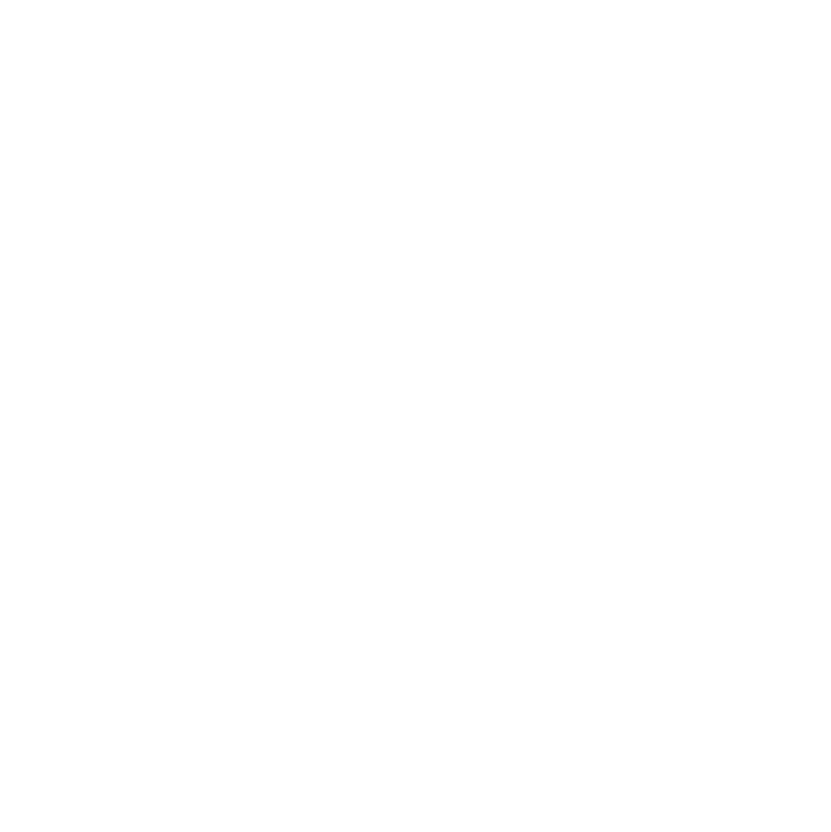
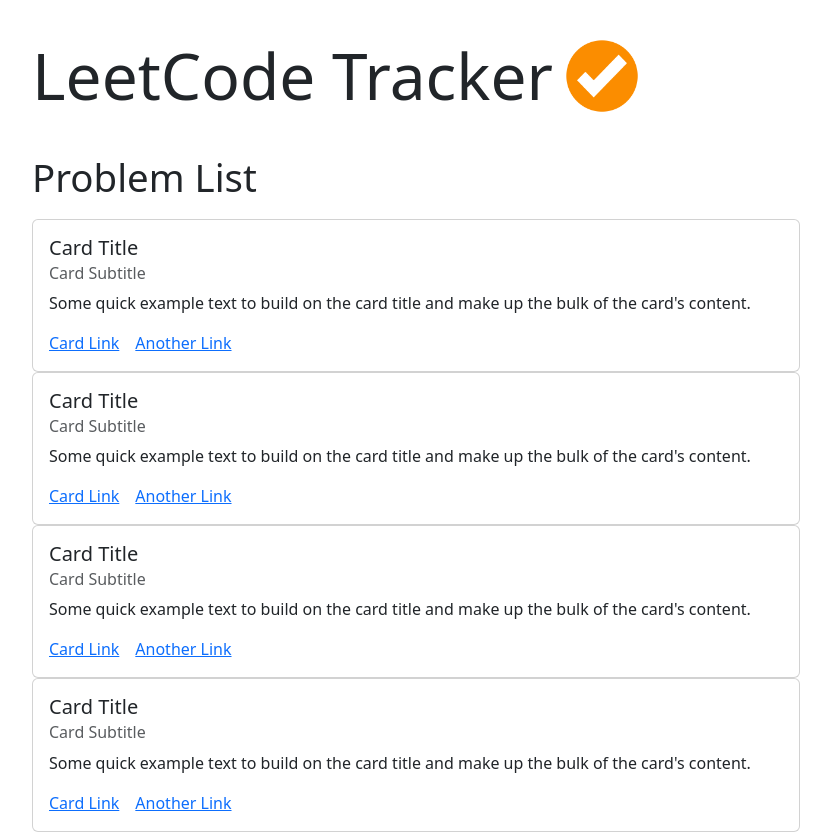
Before and after one commit to mifukuda/LeetcodeTracker, a React (Create React App) app in the folder client/: page /home in a window 1280 px wide. Before the commit this address had no page. Shown: the whole page, without its empty margins (224-1055 px from the left). Before the commit the page ends 800 px from the top, so only its background shows below. Built offline with nearby package versions, Linux system fonts and the light colour scheme.

Commit message:
Styled home screen

```diff
--- a/client/package.json
+++ b/client/package.json
@@ -8,7 +8,9 @@
     "@testing-library/react": "^13.4.0",
     "@testing-library/user-event": "^13.5.0",
     "@uiw/react-codemirror": "^4.21.7",
+    "bootstrap": "^5.3.0",
     "react": "^18.2.0",
+    "react-bootstrap": "^2.8.0",
     "react-dom": "^18.2.0",
     "react-router-dom": "^6.14.1",
     "react-scripts": "5.0.1",
--- a/client/src/App.css
+++ b/client/src/App.css
@@ -36,3 +36,52 @@
     transform: rotate(360deg);
   }
 }*/
+
+body {
+	font-size: 62.5%;
+}
+
+.home-screen {
+	margin: auto;
+	width: 60%;
+}
+
+.home-screen-header {
+	display: flex;
+	margin-top: 2.5%;
+	margin-bottom: 2.5%;
+}
+
+.checkmark-logo {
+	margin-top: 2.5%;
+	margin-bottom: 2.5%;
+	margin-right: 0%;
+	margin-left: 1.5%;
+	height: 4.75em;
+}
+
+.problem-list {
+	margin: 0;
+	width: 100%;
+}
+
+.enter-solution-modal {
+	margin: auto;
+	width: 60%;
+}
+
+.primary-header {
+	margin-top: 2.5%;
+	margin-bottom: 2.5%;
+	margin-right: 0%;
+	margin-left: 0%;
+	font-size: 4.0em;
+}
+
+.secondary-header {
+	margin-top: 0%;
+	margin-bottom: 2.5%;
+	margin-right: 0%;
+	margin-left: 0%;
+	font-size: 2.4em;
+}
--- a/client/src/App.js
+++ b/client/src/App.js
@@ -1,13 +1,15 @@
 import './App.css';
 import { BrowserRouter, Routes, Route } from "react-router-dom";
-import { WelcomeScreen, EnterSolutionScreen } from './components';
+import { WelcomeScreen, EnterSolutionModal, HomeScreen } from './components';
+import 'bootstrap/dist/css/bootstrap.min.css'
 
 function App() {
 	return (
 		<BrowserRouter>
 			<Routes>
 				<Route path="/" element={<WelcomeScreen/>}/>
-				<Route path="/entersolution" element={<EnterSolutionScreen/>}/>
+				<Route path="/home" element={<HomeScreen/>}/>
+				<Route path="/entersolution" element={<EnterSolutionModal/>}/>
 			</Routes>
 		</BrowserRouter>
 	);
--- /dev/null
+++ b/client/src/components/EnterSolutionModal.js
@@ -0,0 +1,32 @@
+import React from "react";
+import CodeMirror from '@uiw/react-codemirror';
+import { python } from '@codemirror/lang-python';
+import Form from 'react-bootstrap/Form';
+import Stack from 'react-bootstrap/Stack';
+import Button from 'react-bootstrap/Button';
+
+const extensions = [python()];
+
+// Screen for pasting solution into textbox and saving
+export default function EnterSolutionModal() {
+    return(
+        <div className="enter-solution-modal">
+            <h1 className="primary-header">Enter your solution: </h1>
+            <Form.Control size="lg" type="text" placeholder="Enter solution name..." style={{}}/>
+            <CodeMirror
+                height="600px"
+                extensions={extensions}
+            />
+            <div className="confirm-cancel-buttons">
+                <Stack direction="horizontal" gap={2}>
+                    <Button variant="primary">
+                        Cancel
+                    </Button>
+                    <Button variant="success">
+                        Submit
+                    </Button>
+                </Stack>
+            </div>
+        </div>
+    )
+}
--- a/client/src/components/EnterSolutionScreen.js
+++ /dev/null
@@ -1,18 +0,0 @@
-import React from "react";
-import CodeMirror from '@uiw/react-codemirror';
-import { python } from '@codemirror/lang-python';
-
-const extensions = [python()];
-
-// Screen for pasting solution into textbox and saving
-export default function EnterSolutionScreen() {
-    return(
-        <div className="enter-solution-screen">
-            <CodeMirror
-                value="print('Hello World')"
-                height="200px"
-                extensions={extensions}
-            />
-        </div>
-    )
-}
--- /dev/null
+++ b/client/src/components/HomeScreen.js
@@ -0,0 +1,15 @@
+import React from "react";
+import { ProblemList } from ".";
+
+export default function HomeScreen() {
+    return(
+        <div className="home-screen">
+            <div className="home-screen-header">
+                <h1 className="primary-header">LeetCode Tracker</h1>
+                <img className="checkmark-logo" src={require('../images/checkmark.png')} alt="checkmark"/>
+            </div>
+            <h2 className="secondary-header">Problem List</h2>
+            <ProblemList/>
+        </div>
+    )
+}
--- /dev/null
+++ b/client/src/components/ProblemCard.js
@@ -0,0 +1,21 @@
+import React from "react";
+import Card from 'react-bootstrap/Card';
+
+export default function ProblemCard() {
+    return(
+        <div className="problem-list">
+            <Card style={{width: '100%'}}>
+                <Card.Body>
+                    <Card.Title>Card Title</Card.Title>
+                    <Card.Subtitle className="mb-2 text-muted">Card Subtitle</Card.Subtitle>
+                    <Card.Text>
+                        Some quick example text to build on the card title and make up the
+                        bulk of the card's content.
+                    </Card.Text>
+                    <Card.Link href="#">Card Link</Card.Link>
+                    <Card.Link href="#">Another Link</Card.Link>
+                </Card.Body>
+            </Card>
+        </div>
+    )
+}
--- /dev/null
+++ b/client/src/components/ProblemList.js
@@ -0,0 +1,13 @@
+import React from "react";
+import { ProblemCard } from ".";
+
+export default function ProblemList() {
+    return(
+        <div className="problem-list">
+            <ProblemCard/>
+            <ProblemCard/>
+            <ProblemCard/>
+            <ProblemCard/>
+        </div>
+    )
+}
```
Also changed, not shown: client/src/components/index.js (+8 -2 lines), client/src/images/checkmark.png (added), 1 other file (tests, documents, lock files or other folders).
